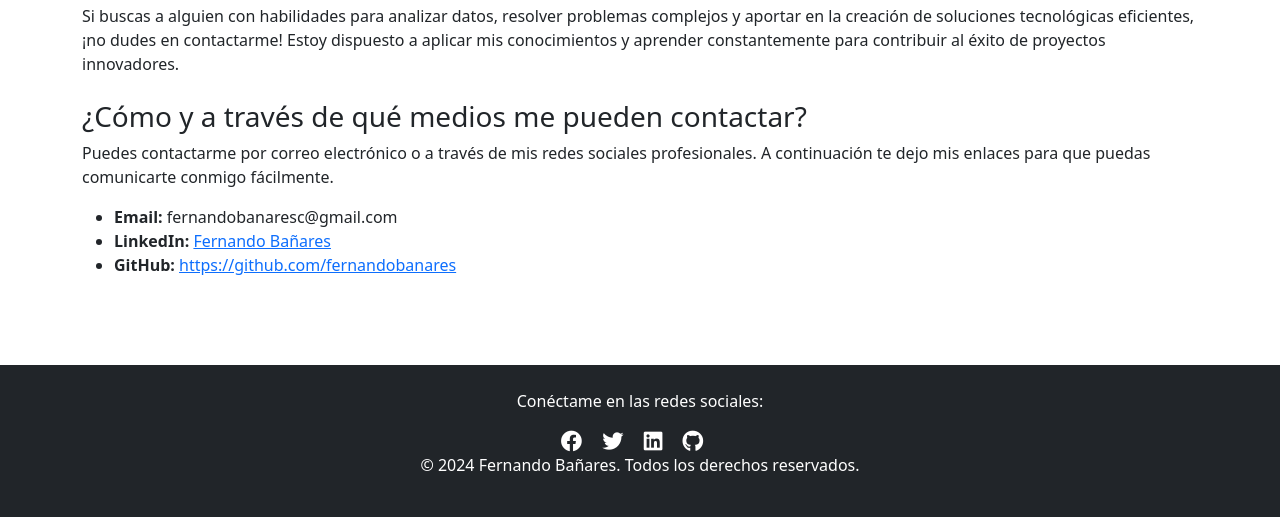
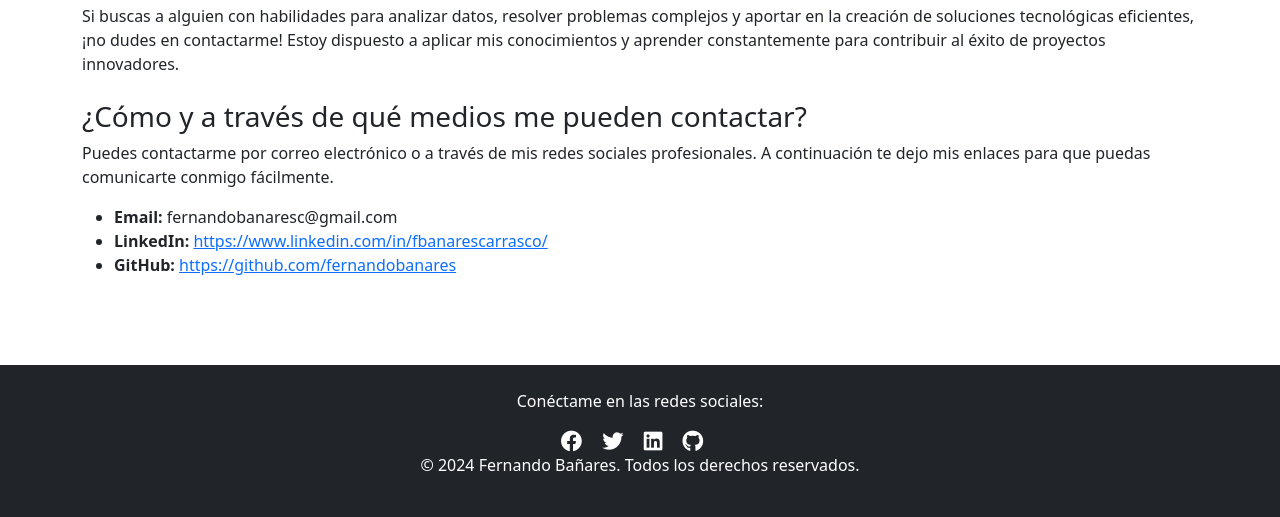
Before and after one commit to fernandobanares/portafolio1, a Django app: page /sobre-mi/ in a window 1280 px wide. Shown: the part 948-1465 px from the top of the page. Run offline with Django 5.2, Linux system fonts and the light colour scheme.

Commit message:
se corrige link linkedin

```diff
--- a/templates/sobre_mi.html
+++ b/templates/sobre_mi.html
@@ -50,7 +50,7 @@
 
         <ul>
             <li><strong>Email:</strong> fernandobanaresc@gmail.com</li>
-            <li><strong>LinkedIn:</strong> <a href="https://www.linkedin.com/in/fernandobanares/" target="_blank">Fernando Bañares</a></li>
+            <li><strong>LinkedIn:</strong> <a href="https://www.linkedin.com/in/fbanarescarrasco/" target="_blank">https://www.linkedin.com/in/fbanarescarrasco/</a></li>
             <li><strong>GitHub:</strong> <a href="https://github.com/fernandobanares" target="_blank">https://github.com/fernandobanares</a></li>
         </ul>
     </div>
```
